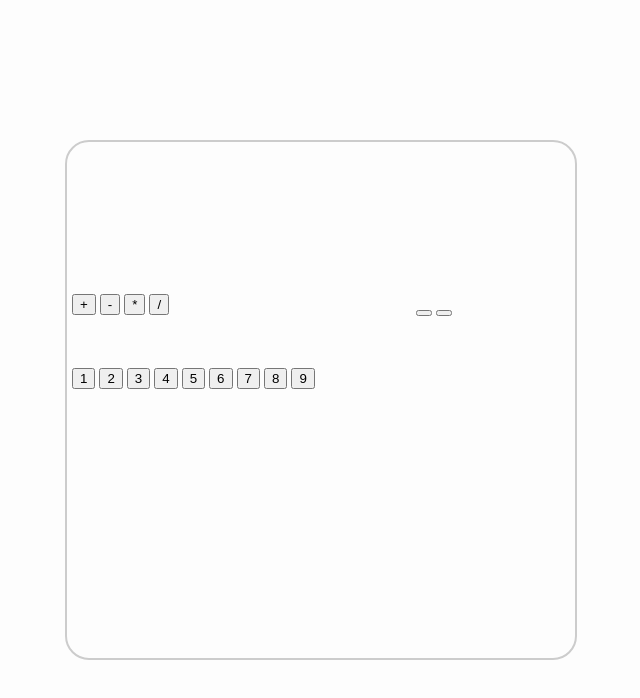
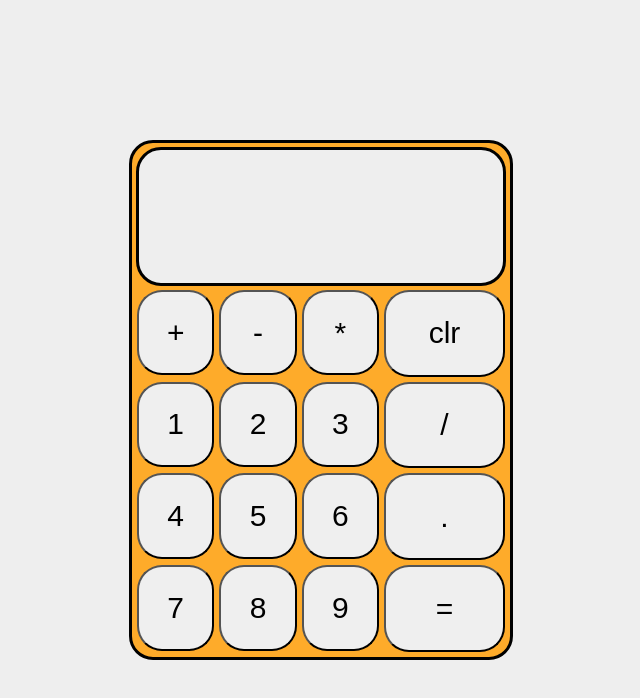
Before and after one commit to yousefimam/web-calculator, a plain HTML site: page index.html in a window 1280 px wide. Shown: the whole page, without its empty margins (319-959 px from the left). Drawn offline with Linux system fonts and the light colour scheme.

Commit message:
Styling the calculator

```diff
--- a/index.html
+++ b/index.html
@@ -4,37 +4,37 @@
     <meta charset="UTF-8">
     <meta name="viewport" content="width=device-width, initial-scale=1.0">
     <link rel="stylesheet" href="main.css">
-    <script src="script.js"></script>
+    <script defer src="script.js"></script>
     <title>Joe's Calculator</title>
 </head>
 <body>
     <div class="container">
         <div class="calculator">
             <div class="screen">
-                <p></p>
+                <p class="opr"></p>
+                <p class="num"></p>
             </div>
             <div class="buttons">
-                <div class="operators">
+                <div class="digits">
                     <button class="p">+</button>
                     <button class="m">-</button>
                     <button class="mul">*</button>
-                    <button class="div">/</button>
-                </div>
-                <div class="digits">
-                    <button class="1">1</button>
-                    <button class="2">2</button>
-                    <button class="3">3</button>
-                    <button class="4">4</button>
-                    <button class="5">5</button>
-                    <button class="6">6</button>
-                    <button class="7">7</button>
-                    <button class="8">8</button>
-                    <button class="9">9</button>
+                    <button class="nums">1</button>
+                    <button class="nums">2</button>
+                    <button class="nums">3</button>
+                    <button class="nums">4</button>
+                    <button class="nums">5</button>
+                    <button class="nums">6</button>
+                    <button class="nums">7</button>
+                    <button class="nums">8</button>
+                    <button class="nums">9</button>
                 </div>
             </div>
             <div class="equal">
-                <button class="eql"></button>
-                <button class="clr"></button>
+                <button class="clr">clr</button>
+                <button class="div">/</button>
+                <button class="col">.</button>
+                <button class="eql">=</button>
             </div>
         </div>
     </div>
--- a/main.css
+++ b/main.css
@@ -46,39 +46,77 @@ body {
     display: flex;
     align-items: center;
     justify-content: center;
+    background-color: #EEE;
 }
 
 .calculator {
-    width: 40%;
+    width: 30%;
     height: 65%;
-    border: 2px solid #CCC;
+    border: 3px solid #000000;
     border-radius: 24px;
     display: grid;
     grid-template: repeat(7, calc(100% / 7)) / repeat(6 , calc(100% / 6));
+    background-color: #feab2a;
 }
 
 .screen {
-grid-area: 1 / 1 / 3 / 7;
+    grid-area: 1 / 1 / 3 / 7;
+    background-color: #eeeeee;
+    margin: 4px;
+    border-radius: 25px;
+    border: 3px solid #000000;
+    display: flex;
+    flex-direction: column;
+    justify-content: end;
+}
+p {
+    font-size: 35px;
+    margin-left: 13px;
+}
+p.opr {
+    font-size: 35px;
+}
+p.num {
+    font-size: 35px;
+    margin-bottom: 10px;
 }
 
 .buttons {
 grid-area: 3 / 1 / 8 / 5;
 }
 
+/* buttons */
+button {
+    border-radius: 25px;
+    font-size: 30px;
+    text-align: center;
+}
+
 .equal {
 grid-area: 3 / 5 / 8 / 7;
-padding: 10px;
+    display: flex;
+    flex-direction: column;
+    gap: 5px;
+    padding-right: 5px;
 }
 
 
-.operators {
+.equal button {
+    height: calc(100% / 4 - 5px);
+}
+
+
+.digits {
     width: 100%;
-        height: 20%;
-        padding: 5px;
-    }
+    height: 100%;
+    display: flex;
+    flex-wrap: wrap;
+    gap: 5px;
+    padding-left: 5px;
+    padding-bottom: 5px;
+}
 
-    .digits {
-        width: 100%;
-        height: 80%;
-        padding: 5px;
+    .digits  button {
+width: calc(100% / 3 - 5px);
+    height: calc(100% / 4 - 5px);
 }
--- a/script.js
+++ b/script.js
@@ -0,0 +1,19 @@
+// elements
+let clear = document.querySelector(".clr"), numtext = document.querySelector(".num") , num_btns = document.querySelectorAll(".nums")
+, num = +numtext.textContent
+
+
+
+// functions
+
+function clr (){
+    numtext.textContent = ''
+}
+clear.addEventListener('click' , () => {
+    clr()
+})
+
+num_btns.forEach((item) => item.addEventListener('click' , () => {
+    console.log(num);
+    numtext.textContent = numtext.textContent + item.textContent
+}))
```
